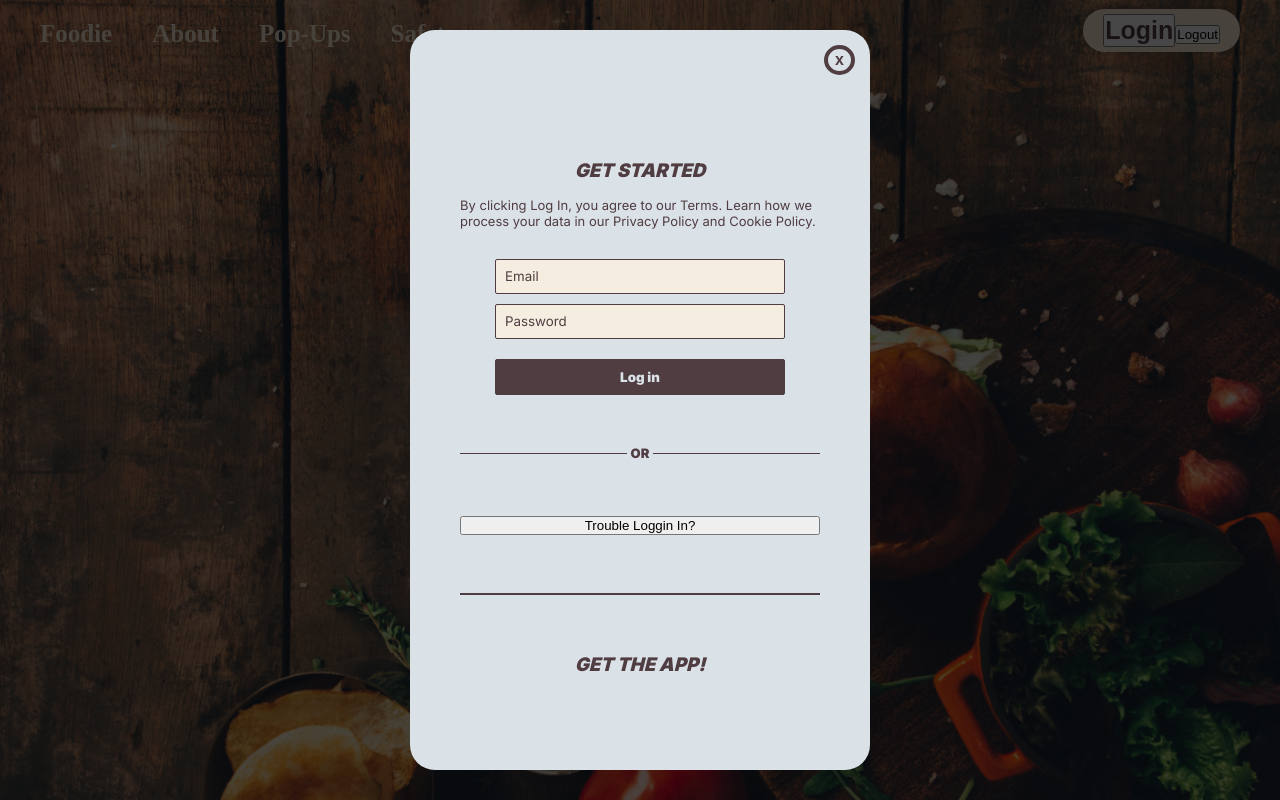
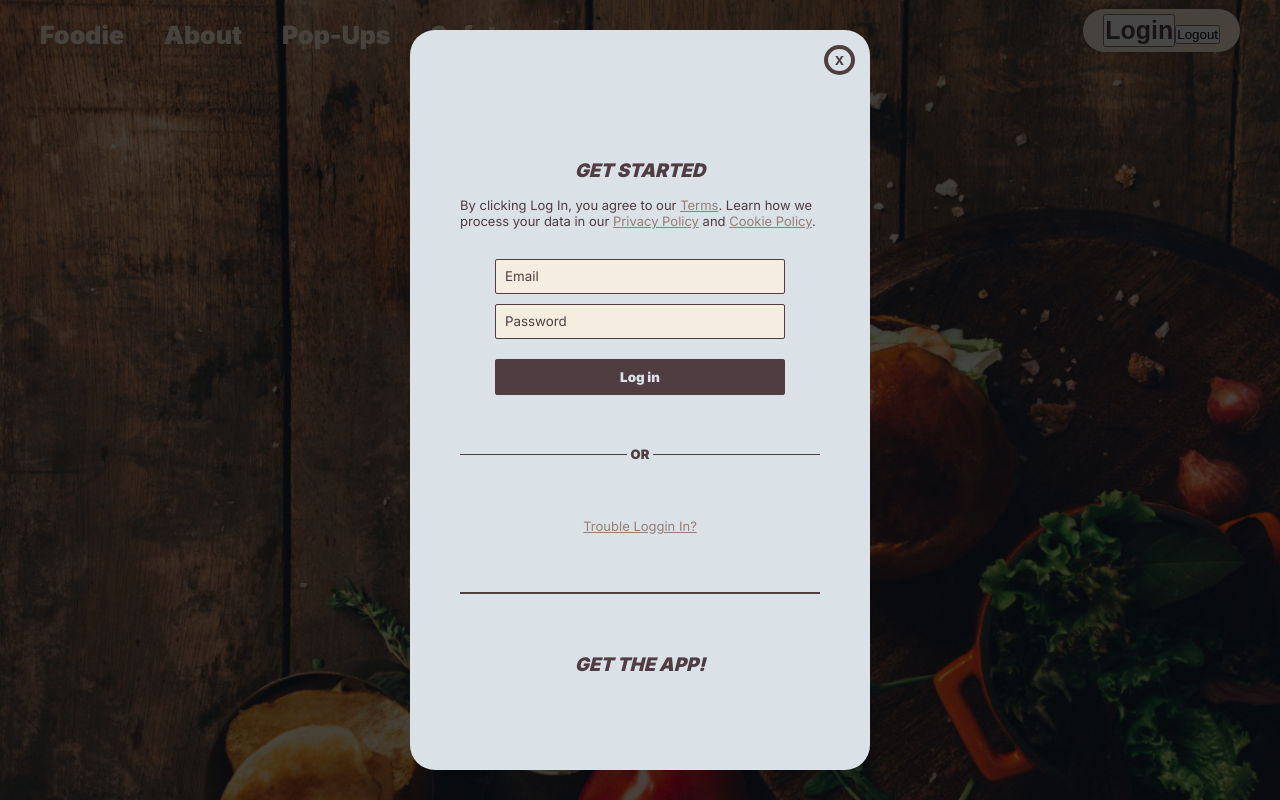
Before and after one commit to FFT-Food-for-Thought/Foodie, a React (Create React App) app: page / in a window 1280 px wide. Both pictures are taken after a click on the button "Login". Shown: the top 800 px of the page. Built offline with nearby package versions, Linux system fonts and the light colour scheme; no server answers; the database is empty.

Commit message:
formatted a tags

```diff
--- a/src/Components/Login.js
+++ b/src/Components/Login.js
@@ -25,8 +25,9 @@ const Login = ({ open, children, onClose }) => {
         <div className="form-container">
           <h3>GET STARTED</h3>
           <p>
-            By clicking Log In, you agree to our Terms. Learn how we process
-            your data in our Privacy Policy and Cookie Policy.
+            By clicking Log In, you agree to our <a href="">Terms</a>. Learn how
+            we process your data in our <a href="">Privacy Policy</a> and{" "}
+            <a href="">Cookie Policy</a>.
           </p>
           <input placeholder="Email" id="loginEmail" />
           <input placeholder="Password" id="loginPassword" />
@@ -35,7 +36,7 @@ const Login = ({ open, children, onClose }) => {
           </button>
         </div>
         <hr className="or-hr" />
-        <button>Trouble Loggin In?</button>
+        <a href="">Trouble Loggin In?</a>
         <hr />
         <h3>GET THE APP!</h3>
       </div>
--- a/src/Css/login.css
+++ b/src/Css/login.css
@@ -117,3 +117,10 @@ input::placeholder {
 hr {
   border: 0.75px solid #503D42;
 }
+
+a {
+  font-family: "Inter";
+  color: #967E76;
+  text-align: center;
+  font-size: 13px;
+}
```
